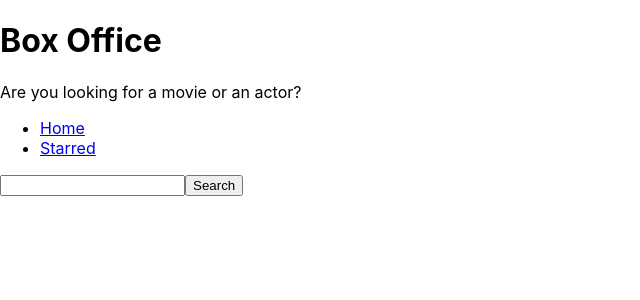
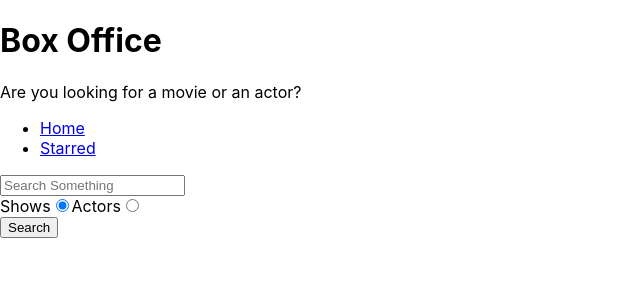
Before and after one commit to DecodewithHappy/box-office, a React (Create React App) app: page / in a window 1280 px wide. Shown: the top 300 px of the page, without its empty margins (0-640 px from the left). Built offline with nearby package versions, Linux system fonts and the light colour scheme.

Commit message:
added search option

```diff
--- a/src/pages/Home.js
+++ b/src/pages/Home.js
@@ -5,6 +5,9 @@
 function Home() {
   const [input, setInput] = useState('');
   const [results, setResults] = useState(null);
+  const [searchOption, setSearchOption] = useState('shows');
+
+  const isShowsSearch = searchOption === 'shows';
 
   const onSearch = () => {
     apiGet(`/search/shows?q=${input}`).then(result => {
@@ -22,19 +25,21 @@
     }
   };
 
+  const onRadioChange = ev => {
+    setSearchOption(ev.target.value);
+  };
+
   const renderResults = () => {
     if (results && results.length === 0) {
       return <div>No results</div>;
     }
 
     if (results && results.length > 0) {
-      return (
-        <div>
-          {results.map(item => (
-            <div key={item.show.id}>{item.show.name}</div>
-          ))}
-        </div>
-      );
+      return results[0].show
+        ? results.map(item => <div key={item.show.id}>{item.show.name}</div>)
+        : results.map(item => (
+          <div key={item.person.id}>{item.person.name}</div>
+        ));
     }
 
     return null;
@@ -44,10 +49,37 @@
     <MainPageLayout>
       <input
         type="text"
+        placeholder="Search Something"
         onChange={onInputChange}
         onKeyDown={onKeyDown}
         value={input}
       />
+
+
+      <div>
+        <label htmlFor="shows-search">
+          Shows
+          <input
+            id="shows-search"
+            type="radio"
+            value="shows"
+            checked={isShowsSearch}
+            onChange={onRadioChange}
+          />
+        </label>
+
+        <label htmlFor="actors-search">
+          Actors
+          <input
+            id="actors-search"
+            type="radio"
+            value="people"
+            checked={!isShowsSearch}
+            onChange={onRadioChange}
+          />
+        </label>
+      </div>
+
       <button type="button" onClick={onSearch}>
         Search
       </button>
```
